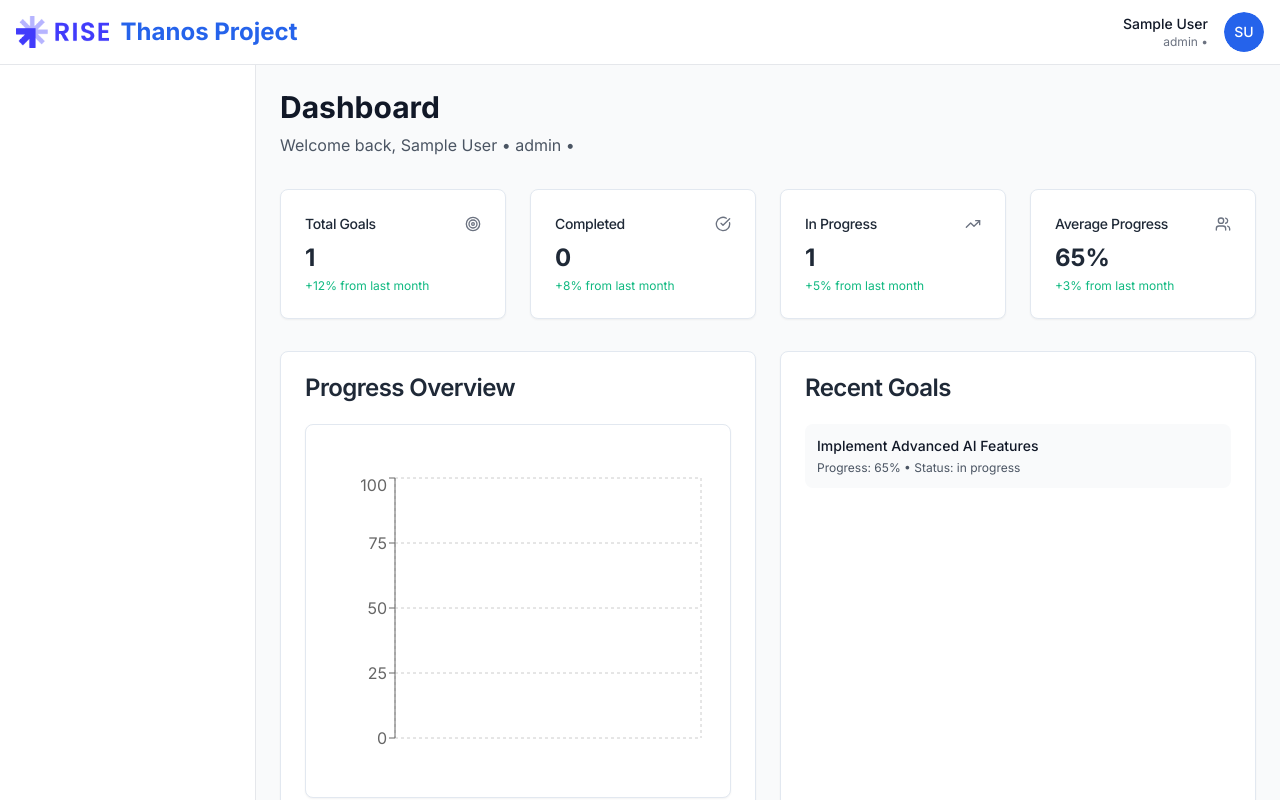
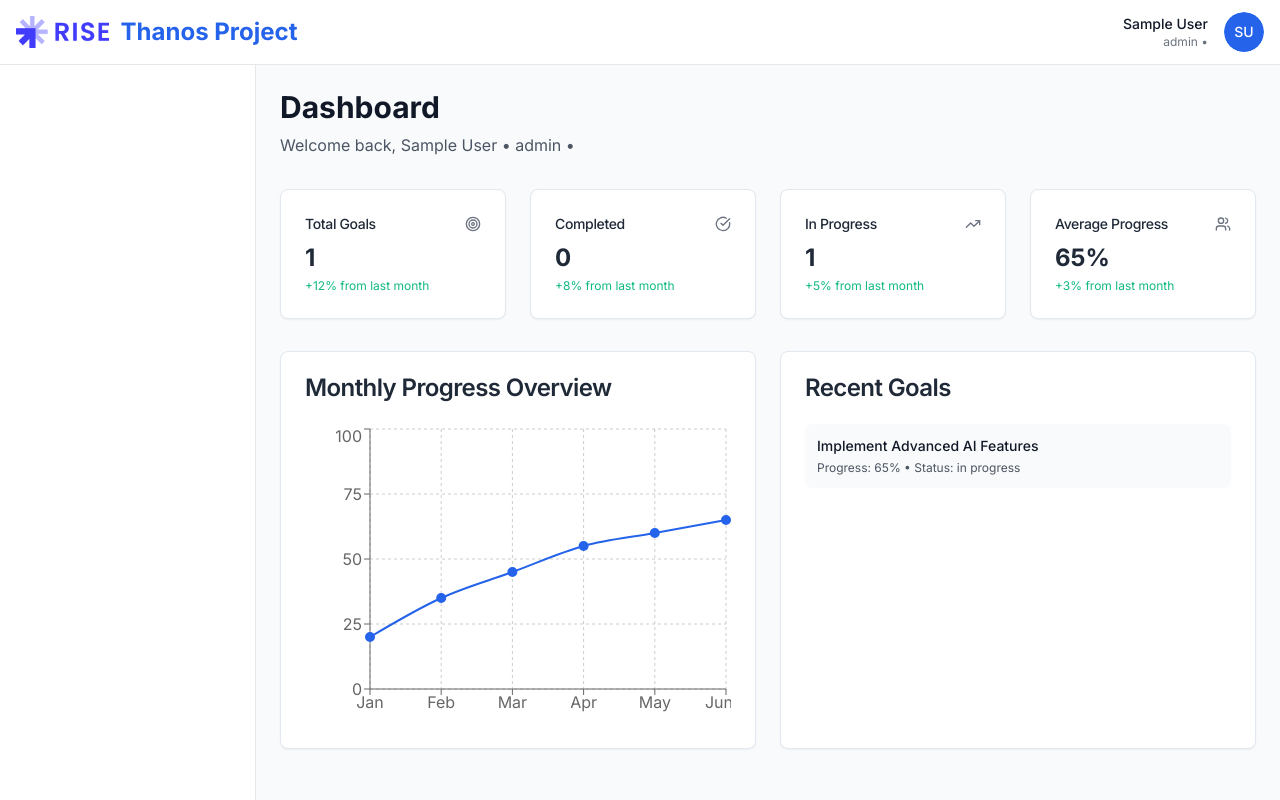
Before and after one commit to yinon-yishay/goal-nexus-ai-align, a React (Vite) app: page /dashboard in a window 1280 px wide. Built offline with nearby package versions, Linux system fonts and the light colour scheme; sample sign-in values are in the browser's storage.

Commit message:
Fix: ProgressChartProps type error
The ProgressChart component in Dashboard.tsx was missing the required 'data' and 'title' props. This commit adds these props to the ProgressChart component call in Dashboard.tsx, resolving the TypeScript error.

```diff
--- a/src/pages/Dashboard.tsx
+++ b/src/pages/Dashboard.tsx
@@ -24,6 +24,16 @@ const mockDashboardGoals: Goal[] = [
     createdAt: '2024-01-15',
     updatedAt: '2024-07-01'
   }
+];
+
+// Mock progress data for the chart
+const mockProgressData = [
+  { month: 'Jan', progress: 20 },
+  { month: 'Feb', progress: 35 },
+  { month: 'Mar', progress: 45 },
+  { month: 'Apr', progress: 55 },
+  { month: 'May', progress: 60 },
+  { month: 'Jun', progress: 65 }
 ];
 
 const Dashboard = () => {
@@ -106,14 +116,7 @@ const Dashboard = () => {
 
       {/* Chart and Recent Goals */}
       <div className="grid grid-cols-1 lg:grid-cols-2 gap-6">
-        <Card>
-          <CardHeader>
-            <CardTitle>Progress Overview</CardTitle>
-          </CardHeader>
-          <CardContent>
-            <ProgressChart />
-          </CardContent>
-        </Card>
+        <ProgressChart data={mockProgressData} title="Monthly Progress Overview" />
 
         <Card>
           <CardHeader>
```
